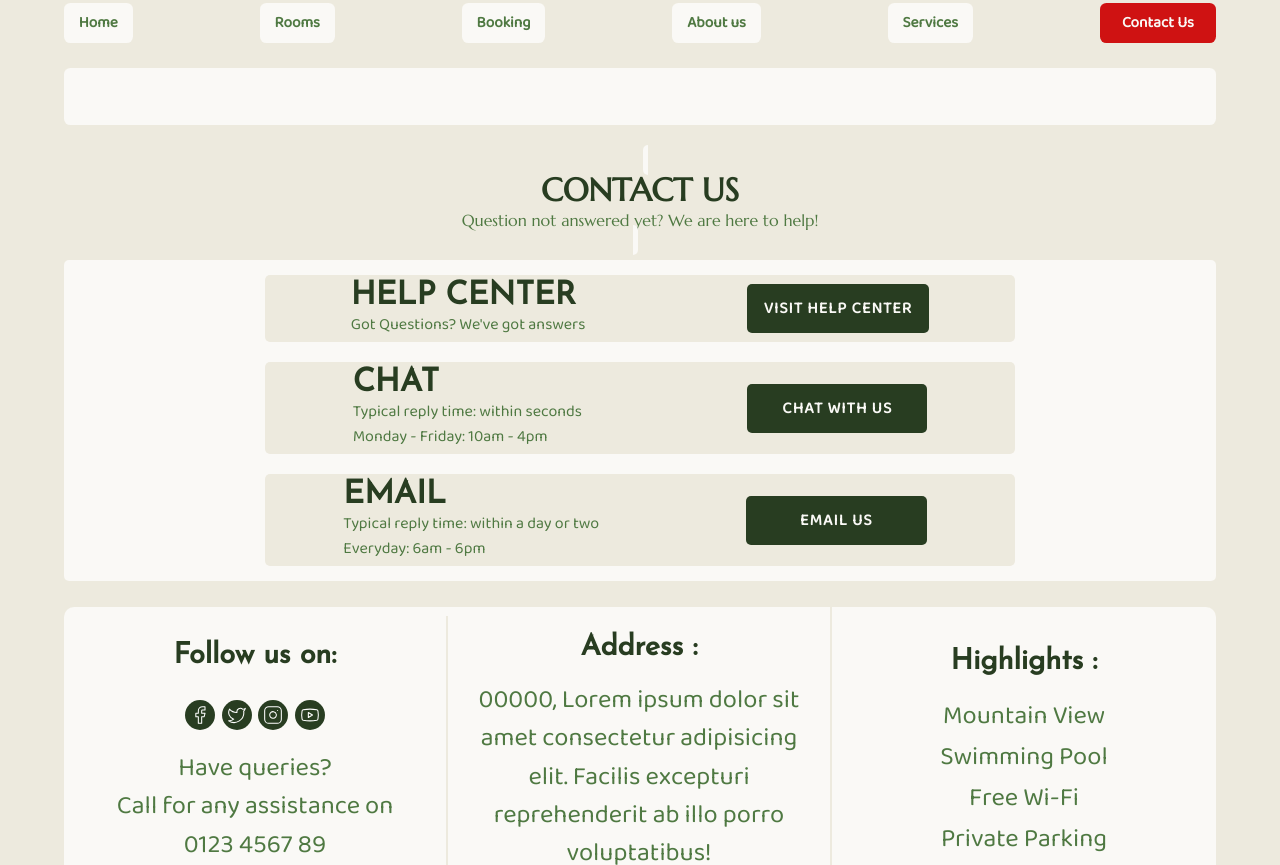
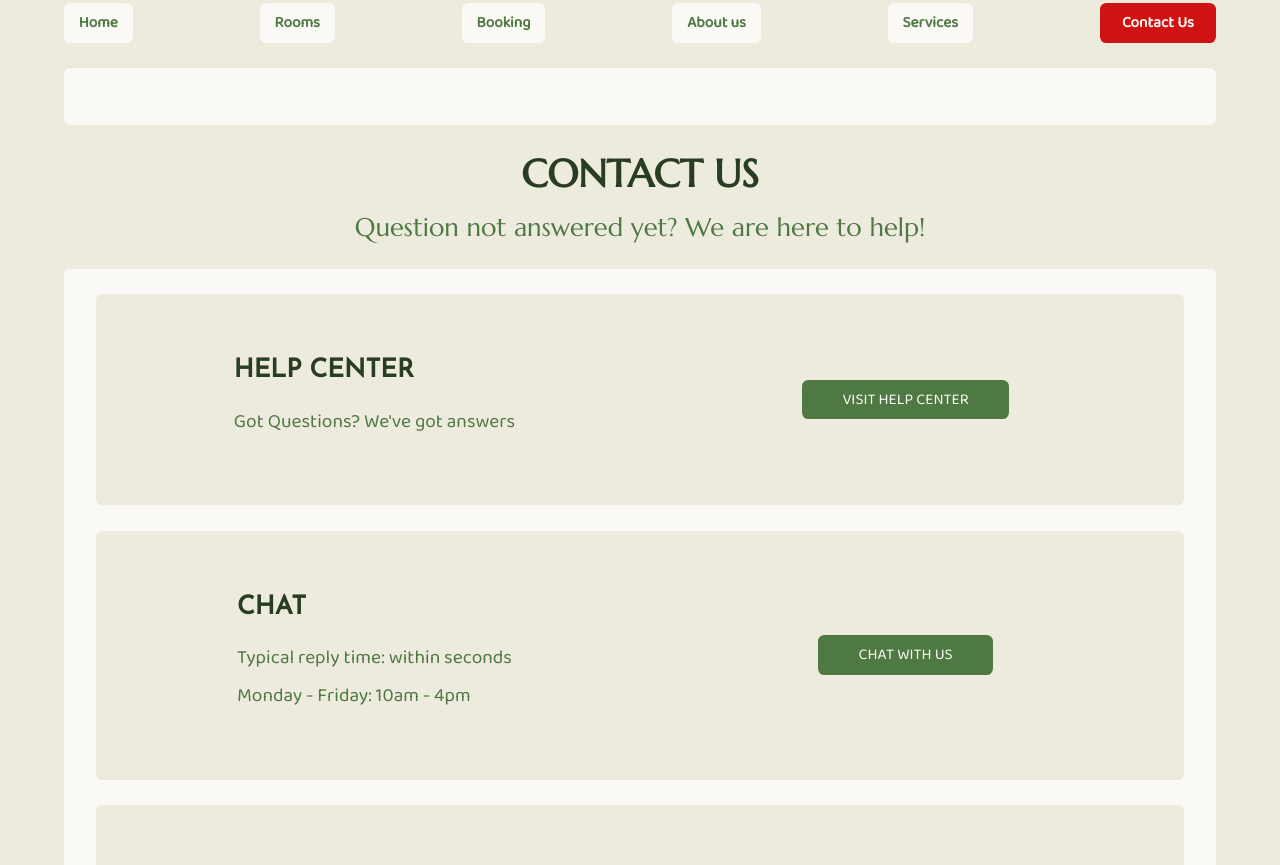
Before and after one commit to Hariom-vishwa/Hotel, a plain HTML site: page contactus.html in a window 1280 px wide. Shown: the part 142-1007 px from the top of the page. Drawn offline with Linux system fonts and the light colour scheme; a web font is replaced by a local one.

Commit message:
new changes

```diff
--- a/Styles/contactus.css
+++ b/Styles/contactus.css
@@ -2,6 +2,10 @@
   background-color: #cf1212;
   color: #faf9f6;
   padding: 5px 20px;
+}
+
+* {
+  /* border: 1px solid; */
 }
 
 .contactus-heading {
@@ -9,43 +13,59 @@
 }
 
 @media screen and (max-width: 426px) {
-  .contactus-heading {
+  .contactus-heading h1 {
+    width: 90%;
+    font-size: 7vw;
+  }
+
+  .contactus-heading p {
     font-size: 4vw;
-    margin: 5vw;
   }
 
   .contactus-container {
     width: 90%;
     background-color: #faf9f6;
     border-radius: 1vw;
-    padding: 2vw;
+    margin: 7vw 0;
+    padding: 5vw;
     display: grid;
     place-items: center;
-    gap: 2vw;
+    gap: 5vw;
+  }
+
+  #helpcenter,
+  #chat,
+  #email {
+    width: 100%;
+    padding: 5vw 2vw;
+    background-color: #edeade;
+    border-radius: 0.5vw;
+    display: grid;
+    grid-template-columns: repeat(1, 1fr);
+    place-items: center;
+    gap: 7vw;
   }
 
   .contactus-container h1 {
     font-family: "Josefin Sans", sans-serif;
+    font-size: 6vw;
+    margin: 0 0 3vw 0;
   }
 
-  #helpcenter,#chat,
-  #email {
-    width: 100%;
-    padding: 1vw;
-    background-color: #edeade;
-    border-radius: 0.5vw;
-    display: grid;
-    grid-template-columns: repeat(2,1fr);
-    place-items: center;
+  .contactus-container p {
+    font-size: 4vw;
+    font-family: "Josefin Sans", sans-serif;
   }
 
   .contactus-container a {
     width: 30vw;
+    font-family: "baloo 2", sans-serif;
+    font-size: 4vw;
     color: #faf9f6;
     background-color: #283d21;
-    /* padding: 0.5vw 2vw; */
+    padding: 2vw 3vw;
     text-decoration: none;
-    border-radius: 2vw;
+    border-radius: 1vw;
     border: 0.3vw inset #4f794200;
   }
 
@@ -56,12 +76,94 @@
   }
 }
 @media screen and (min-width: 427px) {
+  .contactus-heading {
+    margin: 2vw;
+  }
+
+  .contactus-heading h1 {
+    width: 90%;
+    font-size: 5vw;
+    margin: 1vw;
+  }
+
+  .contactus-heading p {
+    font-size: 3vw;
+  }
+
   .contactus-container {
     width: 90%;
     background-color: #faf9f6;
-    border-radius: 5px;
-    margin: 10px;
-    padding: 5px;
+    border-radius: 1vw;
+    margin: 5vw 0;
+    padding: 2vw;
+    display: grid;
+    place-items: center;
+    gap: 2vw;
+  }
+
+  #helpcenter,
+  #chat,
+  #email {
+    width: 100%;
+    padding: 5vw 2vw;
+    background-color: #edeade;
+    border-radius: 0.5vw;
+    display: grid;
+    grid-template-columns: repeat(2, 1fr);
+    place-items: center;
+    gap: 2vw;
+  }
+
+  .contactus-container h1 {
+    font-family: "Josefin Sans", sans-serif;
+    font-size: 3.5vw;
+    margin: 0 0 1.5vw 0;
+  }
+
+  .contactus-container p {
+    font-size: 2.2vw;
+    line-height: 3vw;
+    font-family: "Josefin Sans", sans-serif;
+  }
+
+  .contactus-container a {
+    /* width: 30vw; */
+    font-family: "baloo 2", sans-serif;
+    font-size: 2.2vw;
+    color: #faf9f6;
+    background-color: #283d21;
+    padding: 0.7vw 3vw;
+    text-decoration: none;
+    border-radius: 1vw;
+    border: 0.3vw inset #4f794200;
+  }
+
+  .contactus-container a:hover {
+    background-color: #4f7942;
+    box-shadow: 0px 5px 5px #21321b98 inset;
+    border: 0.3vw inset #faf9f6;
+  }
+}
+
+@media screen and (min-width: 1024px) {
+  .contactus-heading {
+    margin: 2vw;
+  }
+
+  .contactus-heading h1 {
+    font-size: 3vw;
+  }
+
+  .contactus-heading p {
+    font-size: 2vw;
+  }
+
+  .contactus-container {
+    width: 90%;
+    background-color: #faf9f6;
+    border-radius: 0.5vw;
+    margin: 2vw;
+    padding: 2vw;
     display: grid;
     text-align: left;
     justify-content: center;
@@ -70,176 +172,40 @@
 
   .contactus-container h1 {
     font-family: "Josefin Sans", sans-serif;
+    font-size: 2vw;
   }
   .contactus-container p {
     font-family: "baloo 2", sans-serif;
-  }
-  .contactus-heading {
-    width: 750px;
-    background-color: #faf9f6;
-    border-radius: 5px;
-    text-align: center;
-    margin: 10px;
-    padding: 5px;
+    font-size: 1.5vw;
   }
 
-  #helpcenter {
-    width: 750px;
-    margin: 10px;
-    padding: 5px;
+  #helpcenter,
+  #email,
+  #chat {
+    width: 85vw;
+    height: auto;
     background-color: #edeade;
-    border-radius: 5px;
-    display: flex;
-    text-align: left;
-    justify-content: space-around;
-    align-items: center;
+    border-radius: 0.5vw;
+    display: grid;
+    grid-template-columns: repeat(2, 1fr);
   }
 
-  #chat {
-    width: 750px;
-    margin: 10px;
-    padding: 5px;
-    background-color: #edeade;
-    border-radius: 5px;
-    display: flex;
-    text-align: left;
-    justify-content: space-around;
-    align-items: center;
+  .contactus-container a {
+    font-size: 1.2vw;
+    background-color: #4f7942;
+    color: #faf9f6;
+    text-decoration: none;
+    padding: 0.4vw 3vw;
+    border-radius: 0.5vw;
+    border: 0.2vw inset #4f794200;
   }
 
-  #email {
-    width: 750px;
-    margin: 10px;
-    padding: 5px;
-    background-color: #edeade;
-    border-radius: 5px;
-    display: flex;
-    text-align: left;
-    justify-content: space-around;
-    align-items: center;
-  }
-
-  .anchor {
-    background-color: #283d21;
-    color: #faf9f6;
-    text-decoration: none;
-    padding: 10px 15px;
-    border-radius: 5px;
-    transition: 0.5s;
-    font-family: "baloo 2", sans-serif;
-    font-weight: 600;
-    letter-spacing: 1px;
-    border: 2px inset #4f794200;
-  }
-
-  #anchor2 {
-    padding: 10px 33px;
-  }
-
-  #anchor3 {
-    padding: 10px 52px;
-    margin-right: 10px;
-  }
-  .anchor:hover {
-    background-color: #4f7942;
-    border-radius: 10px;
-    border: 2px inset #faf9f6;
-    color: #faf9f6;
+  .contactus-container a:hover {
+    border-radius: 0.5vw;
+    border: 0.2vw inset #faf9f6;
+    background-color: #faf9f6;
+    color: #4f7942;
     transition-timing-function: ease;
     box-shadow: 0px 5px 5px #21321b98 inset;
   }
 }
-@media screen and (min-width: 1024px) {
-  .contactus-container {
-    width: 90%;
-    background-color: #faf9f6;
-    border-radius: 5px;
-    margin: 10px;
-    padding: 5px;
-    display: grid;
-    text-align: left;
-    justify-content: center;
-    align-items: center;
-  }
-
-  .contactus-container h1 {
-    font-family: "Josefin Sans", sans-serif;
-  }
-  .contactus-container p {
-    font-family: "baloo 2", sans-serif;
-  }
-  .contactus-heading {
-    width: 750px;
-    background-color: #faf9f6;
-    border-radius: 5px;
-    text-align: center;
-    margin: 10px;
-    padding: 5px;
-  }
-
-  #helpcenter {
-    width: 750px;
-    margin: 10px;
-    padding: 5px;
-    background-color: #edeade;
-    border-radius: 5px;
-    display: flex;
-    text-align: left;
-    justify-content: space-around;
-    align-items: center;
-  }
-
-  #chat {
-    width: 750px;
-    margin: 10px;
-    padding: 5px;
-    background-color: #edeade;
-    border-radius: 5px;
-    display: flex;
-    text-align: left;
-    justify-content: space-around;
-    align-items: center;
-  }
-
-  #email {
-    width: 750px;
-    margin: 10px;
-    padding: 5px;
-    background-color: #edeade;
-    border-radius: 5px;
-    display: flex;
-    text-align: left;
-    justify-content: space-around;
-    align-items: center;
-  }
-
-  .anchor {
-    background-color: #283d21;
-    color: #faf9f6;
-    text-decoration: none;
-    padding: 10px 15px;
-    border-radius: 5px;
-    transition: 0.5s;
-    font-family: "baloo 2", sans-serif;
-    font-weight: 600;
-    letter-spacing: 1px;
-    border: 2px inset #4f794200;
-  }
-
-  #anchor2 {
-    padding: 10px 33px;
-  }
-
-  #anchor3 {
-    padding: 10px 52px;
-    margin-right: 10px;
-  }
-  .anchor:hover {
-    background-color: #4f7942;
-    border-radius: 10px;
-    border: 2px inset #faf9f6;
-    color: #faf9f6;
-    transition-timing-function: ease;
-    box-shadow: 0px 5px 5px #21321b98 inset;
-  }
-}
--- a/contactus.html
+++ b/contactus.html
@@ -66,39 +66,39 @@
 
         <!-- Contact Us -->
 
-        <span class="contactus-heading">
+        <div class="contactus-heading">
             <h1>CONTACT US</h1>
             <p>Question not answered yet? We are here to help!</p>
-        </span>
+        </div>
 
         <div class="contactus-container">
 
             <div id="helpcenter">
-                <span>
+                <div>
                     <h1>HELP CENTER</h1>
                     <p>Got Questions? We've got answers</p>
-                </span>
-                <span>
-                    <a class="anchor" id="anchor1" href="#helpcenter">VISIT HELP CENTER</a>
-                </span>
+                </div>
+                <div>
+                    <a class="anchor" href="#helpcenter">VISIT HELP CENTER</a>
+                </div>
             </div>
             <div id="chat">
-                <span>
+                <div>
                     <h1>CHAT</h1>
                     <p>Typical reply time: within seconds <br> Monday - Friday: 10am - 4pm</p>
-                </span>
-                <span>
-                    <a class="anchor" id="anchor2" href="#chat">CHAT WITH US</a>
-                </span>
+                </div>
+                <div>
+                    <a class="anchor" href="#chat">CHAT WITH US</a>
+                </div>
             </div>
             <div id="email">
-                <span>
+                <div>
                     <h1>EMAIL</h1>
                     <p>Typical reply time: within a day or two <br> Everyday: 6am - 6pm </p>
-                </span>
-                <span>
-                    <a href="#email" id="anchor3" class="anchor">EMAIL US</a>
-                </span>
+                </div>
+                <div>
+                    <a href="#email" class="anchor">EMAIL US</a>
+                </div>
             </div>
         </div>
 
```
Also changed, not shown: Styles/aboutus.css (+46 -56 lines).
